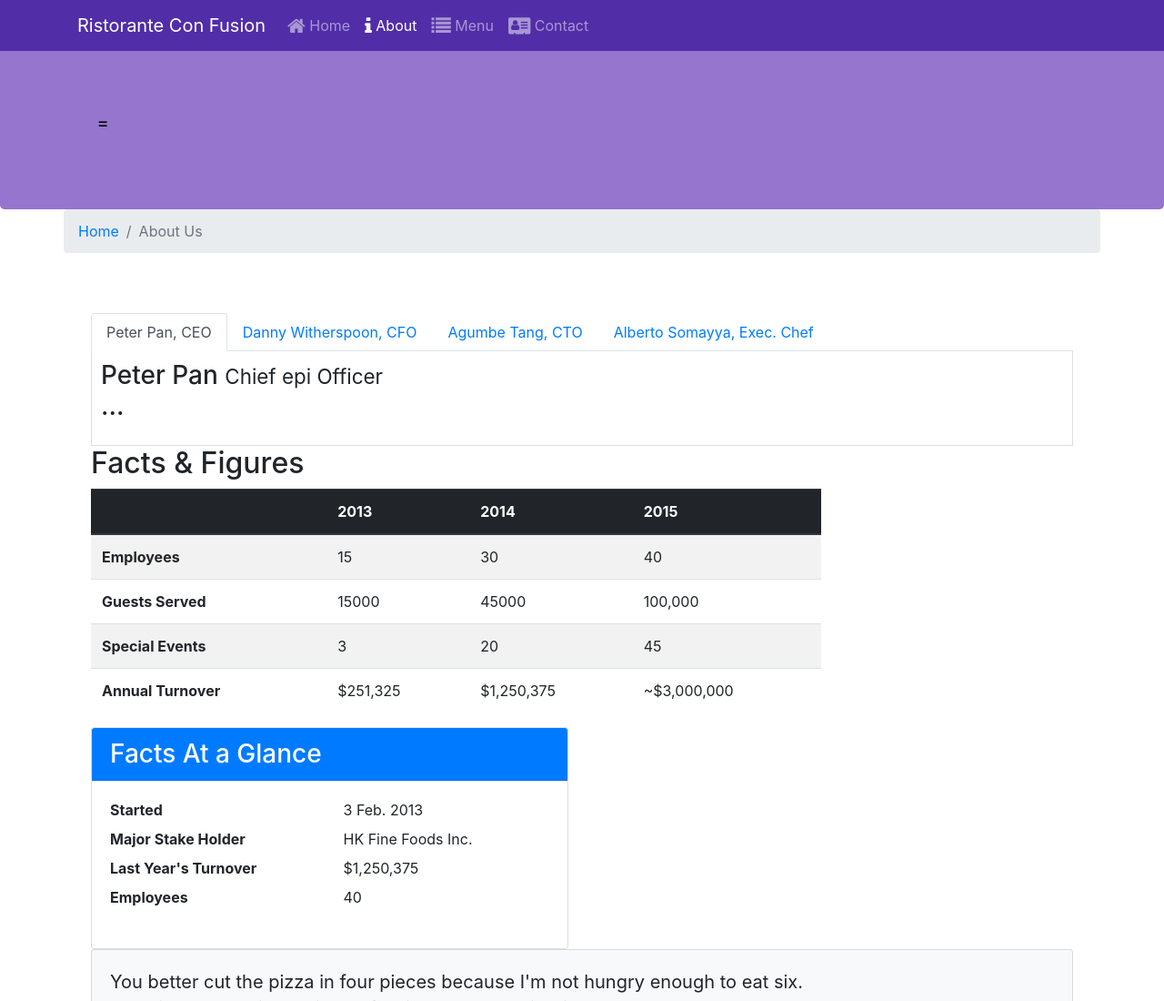
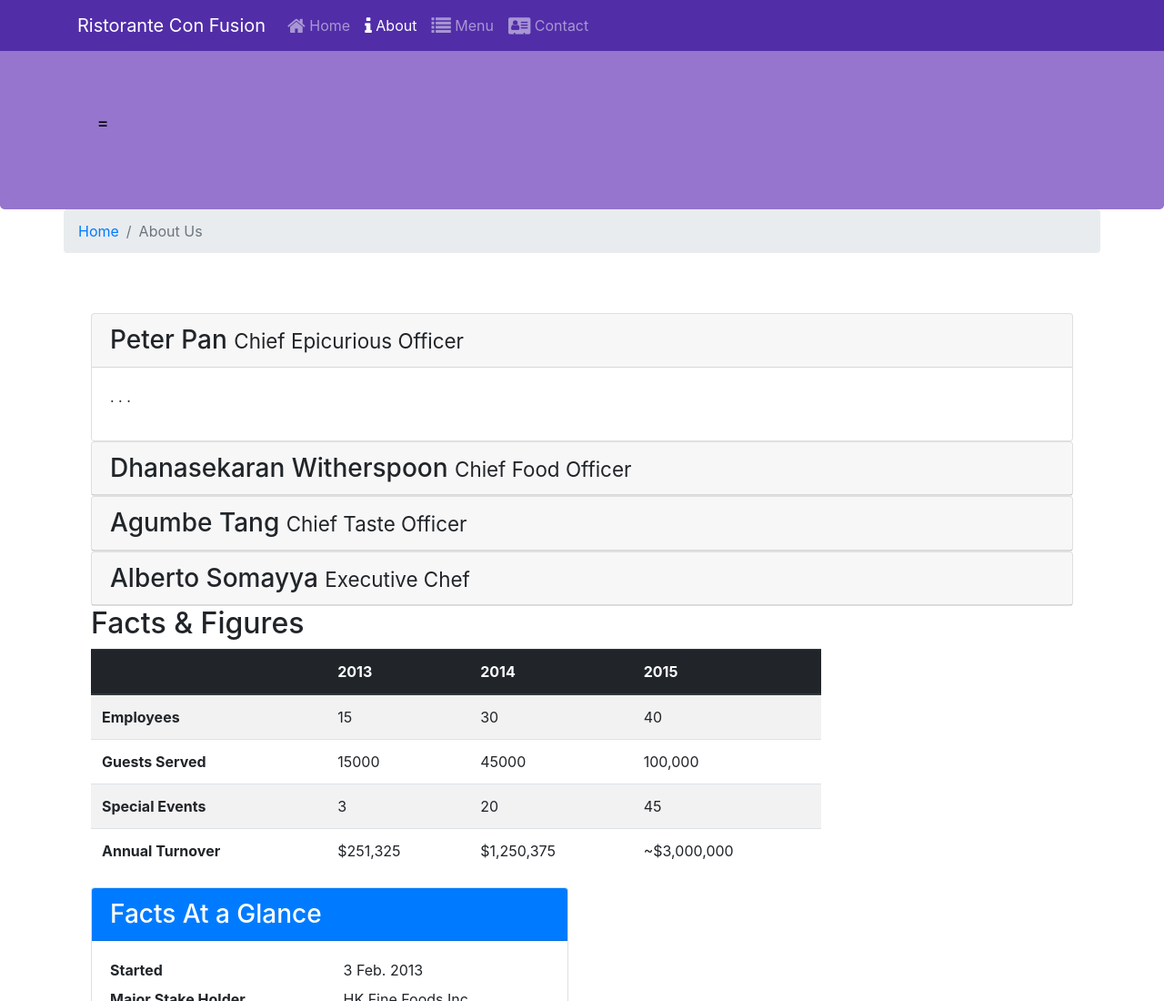
Before and after one commit to tammv/started_with_bootstrap_ex5, a website: page aboutus.html in a window 1280 px wide. Shown: the top 1100 px of the page at 91% size. Drawn offline with nearby package versions, Linux system fonts and the light colour scheme.

Commit message:
Accordion

```diff
--- a/aboutus.html
+++ b/aboutus.html
@@ -65,7 +65,67 @@
 
         <div class="row row-content">
           <div class="col-12">
-            <ul class="nav nav-tabs">
+            <div id="accordion">
+              <div class="card">
+                <div class="card-header" role="tab" id="peterhead">
+                  <h3 class="mb-0">
+                    <a data-toggle="collapse" data-target="#peter">
+                      Peter Pan <small>Chief Epicurious Officer</small>
+                    </a>
+                  </h3>
+                </div>
+                <div class="collapse show" id="peter" data-parent="#accordion">
+                  <div class="card-body">
+                    <p class="d-none d-sm-block">. . .</p>
+                  </div>
+                </div>
+              </div>
+            </div>
+
+            <div class="card">
+              <div class="card-header" role="tab" id="dannyhead">
+              <h3 class="mb-0">
+                  <a class="collapsed" data-toggle="collapse" data-target="#danny">
+                  Dhanasekaran Witherspoon <small>Chief Food Officer</small>
+                  </a>
+              </h3>
+          </div>
+          <div class="collapse" id="danny" data-parent="#accordion">
+              <div class="card-body">
+                  <p class="d-none d-sm-block">. . .</em></p>
+              </div>
+          </div>
+      </div>
+      <div class="card">
+              <div class="card-header" role="tab" id="agumbehead">
+              <h3 class="mb-0">
+                  <a class="collapsed" data-toggle="collapse" data-target="#agumbe">
+                  Agumbe Tang <small>Chief Taste Officer</small>
+                  </a>
+              </h3>
+          </div>
+          <div class="collapse" id="agumbe" data-parent="#accordion">
+              <div class="card-body">
+                  <p class="d-none d-sm-block">. . .</p>
+              </div>
+          </div>
+      </div>
+      <div class="card">
+              <div class="card-header" role="tab" id="albertohead">
+              <h3 class="mb-0">
+                  <a class="collapsed" data-toggle="collapse" data-target="#alberto">
+                  Alberto Somayya <small>Executive Chef</small>
+                  </a>
+              </h3>
+          </div>
+          <div class="collapse" id="alberto" data-parent="#accordion">
+              <div class="card-body">
+                  <p class="d-none d-sm-block">. . .</em></p>
+              </div>
+          </div>
+</div>
+
+            <!-- <ul class="nav nav-tabs">
               <li class="nav-item">
                 <a class="nav-link active" href="#peter" role="tab" data-toggle="tab">Peter Pan, CEO</a>
               </li>
@@ -104,7 +164,7 @@
                   <p>...</p>
                 </h3>
               </div>
-            </div>
+            </div> -->
           </div>
 
           <div class="col-12 col-sm-9">
```
